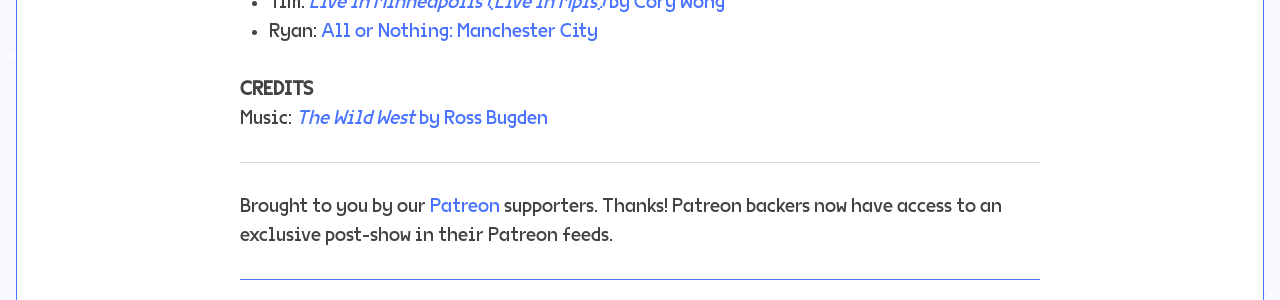
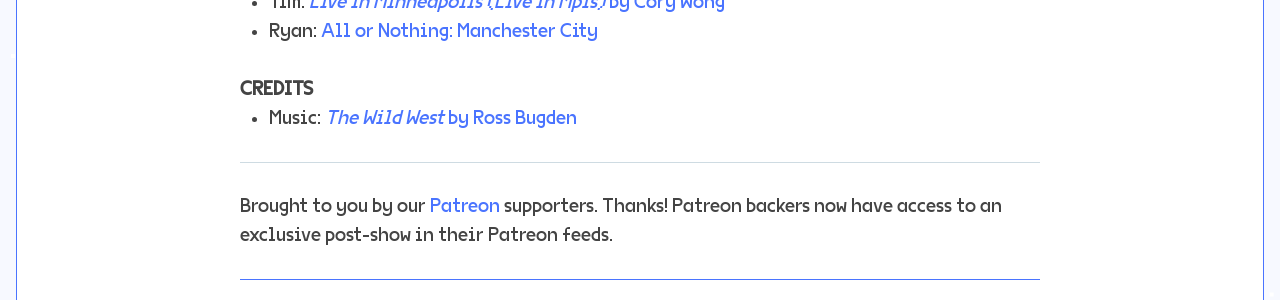
Before and after one commit to jondueck/whatevertown, a Jekyll site: the page built from _posts/2019-03-05-40.md, in a window 1280 px wide. Shown: the part 729-1029 px from the top of the page. Built offline with Jekyll 4.4.1, drawn with Linux system fonts in a browser that asks for light colours; some web fonts are replaced; comment, search, counter and statistics services are not loaded.

Commit message:
Updated 40

```diff
--- a/_posts/2019-03-05-40.md
+++ b/_posts/2019-03-05-40.md
@@ -38,7 +38,7 @@
 - Ryan: [All or Nothing: Manchester City](https://www.youtube.com/watch?v=S6ds0rLzk9Q)
 
 ### Credits
-Music: [*The Wild West* by Ross Bugden](https://www.youtube.com/watch?v=VDPMAuv-3nk)
+- Music: [*The Wild West* by Ross Bugden](https://www.youtube.com/watch?v=VDPMAuv-3nk)
 
 ---
 
```
